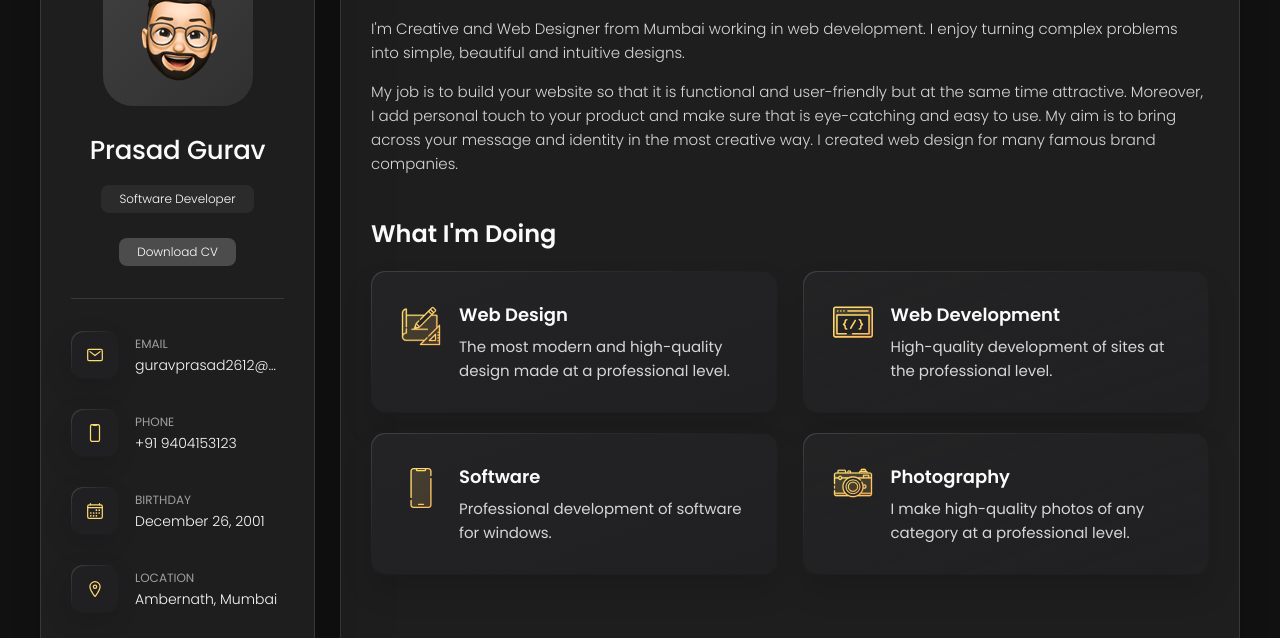
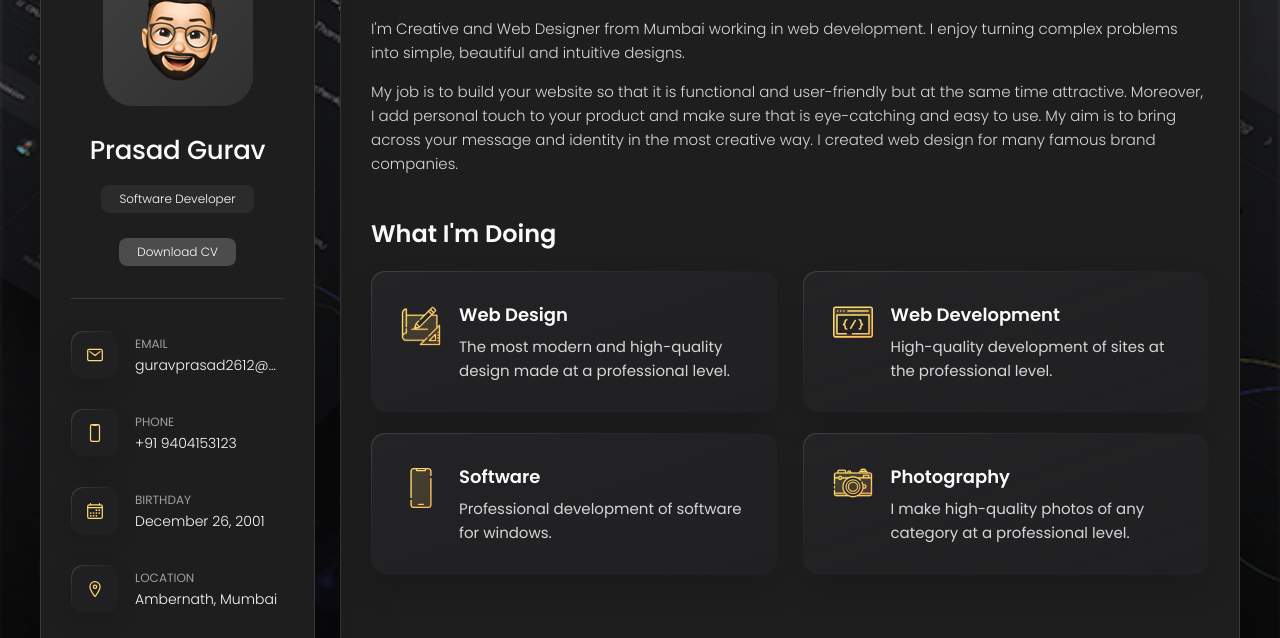
Before and after one commit to Prasadgurav07/Portfolio, a plain HTML site: page index.html in a window 1280 px wide. Shown: the part 162-800 px from the top of the page. Drawn offline with nearby package versions, Linux system fonts and the light colour scheme.

Commit message:
bg-image

```diff
--- a/assets/css/style.css
+++ b/assets/css/style.css
@@ -155,7 +155,13 @@ input, textarea {
 
 html { font-family: var(--ff-poppins); }
 
-body { background: var(--smoky-black); }
+body
+{
+  /* background: var(--smoky-black);  */
+  background-image: linear-gradient(rgba(0,0,0,0),rgba(0,0,0,0.7)),url("/assets/images/project-9.png");
+	background-size: cover;
+	background-attachment: fixed;
+}
 
 
 
```
